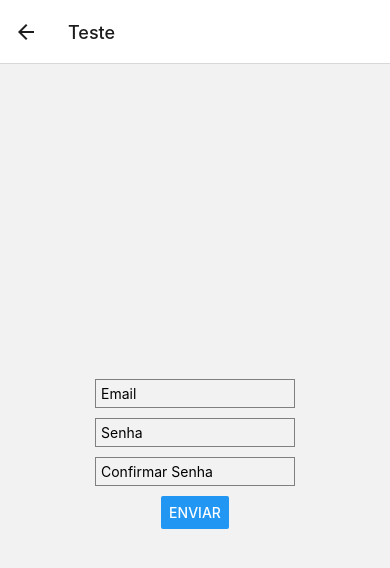
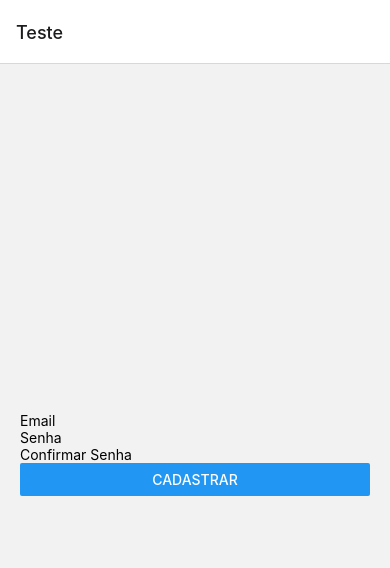
Before and after one commit to ICEI-PUC-Minas-PMV-ADS/pmv-ads-2024-1-e3-proj-mov-t3-pmv-ads-2023-1-e3-proj-mov-t3-controla, a React Native app: screen /Teste in a window 390 px wide. Shown: the top 568 px of the page. Built offline with nearby package versions, Linux system fonts and the light colour scheme.

Commit message:
testando

```diff
--- a/App.js
+++ b/App.js
@@ -13,7 +13,7 @@ export default function App() {
 
      <NavigationContainer>
 
-      <Stack.Navigator initialRouteName="Login">
+      <Stack.Navigator initialRouteName="Teste">
         <Stack.Screen name='Teste' component={Teste} />
         <Stack.Screen name="Login" component={Inicial} />
         <Stack.Screen name="Cadastro" component={Cadastro} />
--- a/src/Pages/Cadastro.js
+++ b/src/Pages/Cadastro.js
@@ -15,6 +15,7 @@ const Cadastro = () => {
   const navigation = useNavigation();
 
   const handleSignUp = async () => {
+    // Verificação dos campos
     try {
       const schema = yup.object().shape({
         email: yup
@@ -49,10 +50,6 @@ const Cadastro = () => {
     }
   };
 
-  const erros = [];
-  for (let err in errors) {
-    erros.push(errors[err]);
-  }
 
   return (
     <View style={styles.container}>
@@ -84,7 +81,9 @@ const Cadastro = () => {
 
         <Button title="criar conta" color="#5B3CD7" onPress={handleSignUp} />
 
-        {erros.map(err => <ErrorMessage message={err} />)}
+        <ErrorMessage message={errors.email} />
+        <ErrorMessage message={errors.password} />
+        <ErrorMessage message={errors.confirmPassword} />
 
       </View>
     </View>
--- a/src/Pages/Teste.js
+++ b/src/Pages/Teste.js
@@ -1,109 +1,69 @@
-import React, { useState } from 'react';
-import { View, TextInput, Button, Text } from 'react-native';
-import AsyncStorage from '@react-native-async-storage/async-storage';
+import React from 'react';
+import { View, TextInput, Button, StyleSheet, Text } from 'react-native';
+import { Formik } from 'formik';
 import * as yup from 'yup';
 
-const ErrorMessage = ({ message }) => {
-  return message ? (
-    <Text style={{ color: 'red', marginTop: 10}}>{message}</Text>
-  ) : null;
-};
-
-const App = () => {
-  const [email, setEmail] = useState('');
-  const [password, setPassword] = useState('');
-  const [confirmPassword, setConfirmPassword] = useState('');
-  const [errors, setErrors] = useState({});
-
-
-  const handleSignUp = async () => {
-    try {
-      const schema = yup.object().shape({
-        email: yup
-          .string()
-          .email('Email inválido')
-          .required('Email é obrigatório'),
-        password: yup
-          .string()
-          .min(6, 'A senha deve ter pelo menos 6 caracteres')
-          .required('Senha é obrigatória'),
-        confirmPassword: yup
-          .string()
-          .oneOf([password], 'As senhas devem corresponder')
-          .required('Confirmação de senha é obrigatória'),
+const validationSchema = yup.object().shape({
+  email: yup.string().email('Email inválido').required('O email é obrigatório'),
+  password: yup.string().min(6, 'A senha deve ter pelo menos 6 caracteres').required('A senha é obrigatória'),
+  confirmPassword: yup.string().oneOf([yup.ref('password'), null], 'As senhas devem coincidir').required('Confirme sua senha')
 });
 
-      await schema.validate(
-        { email, password, confirmPassword },
-        { abortEarly: false }
-      );
-      alert('Cadastro realizado com sucesso!');
-      setErrors({});
-    } catch (error) {
-      const validationErrors = {};
-      error.inner.forEach((err) => {
-        validationErrors[err.path] = err.message;
-      });
-      setErrors(validationErrors);
-      console.log(Object.keys(errors).length > 0);
-    }
-  };
-
-  const erros = [];
-  for (let err in errors) {
-    erros.push(errors[err]);
-    console.log(erros);
-  }
-
+const SignupForm = () => {
   return (
-    <View style={{ flex: 1, justifyContent: 'center', alignItems: 'center' }}>
+    <View style={styles.container}>
+      <Formik
+        initialValues={{ email: '', password: '', confirmPassword: '' }}
+        validationSchema={validationSchema}
+        onSubmit={(values) => {
+          // Envie os dados do formulário
+          console.log(values);
+        }}
+      >
+        {({ handleChange, handleBlur, handleSubmit, values, errors }) => (
+          <>
             <TextInput
-        style={{
-          marginBottom: 10,
-          borderWidth: 1,
-          borderColor: 'gray',
-          padding: 5,
-          width: 200,
-        }}
-        onChangeText={setEmail}
-        value={email}
               placeholder="Email"
+              onChangeText={handleChange('email')}
+              onBlur={handleBlur('email')}
+              value={values.email}
               keyboardType="email-address"
+              autoCapitalize="none"
             />
-
+            {errors.email && <Text style={styles.error}>{errors.email}</Text>}
             <TextInput
-        style={{
-          marginBottom: 10,
-          borderWidth: 1,
-          borderColor: 'gray',
-          padding: 5,
-          width: 200,
-        }}
-        onChangeText={setPassword}
-        value={password}
               placeholder="Senha"
+              onChangeText={handleChange('password')}
+              onBlur={handleBlur('password')}
+              value={values.password}
               secureTextEntry
             />
-
+            {errors.password && <Text style={styles.error}>{errors.password}</Text>}
             <TextInput
-        style={{
-          marginBottom: 10,
-          borderWidth: 1,
-          borderColor: 'gray',
-          padding: 5,
-          width: 200,
-        }}
-        onChangeText={setConfirmPassword}
-        value={confirmPassword}
               placeholder="Confirmar Senha"
+              onChangeText={handleChange('confirmPassword')}
+              onBlur={handleBlur('confirmPassword')}
+              value={values.confirmPassword}
               secureTextEntry
             />
-
-      <Button title="Enviar" onPress={handleSignUp} />
-
-      {erros.map(err => <ErrorMessage message={err} />)}
+            {errors.confirmPassword && <Text style={styles.error}>{errors.confirmPassword}</Text>}
+            <Button onPress={handleSubmit} title="Cadastrar" />
+          </>
+        )}
+      </Formik>
     </View>
   );
 };
 
-export default App;
+const styles = StyleSheet.create({
+  container: {
+    flex: 1,
+    justifyContent: 'center',
+    paddingHorizontal: 20,
+  },
+  error: {
+    color: 'red',
+  },
+});
+
+export default SignupForm;
```
Also changed, not shown: package.json (+10 -9 lines), 1 other file (tests, documents, lock files or other folders). Lines whose indentation alone changed are shown as unchanged.
